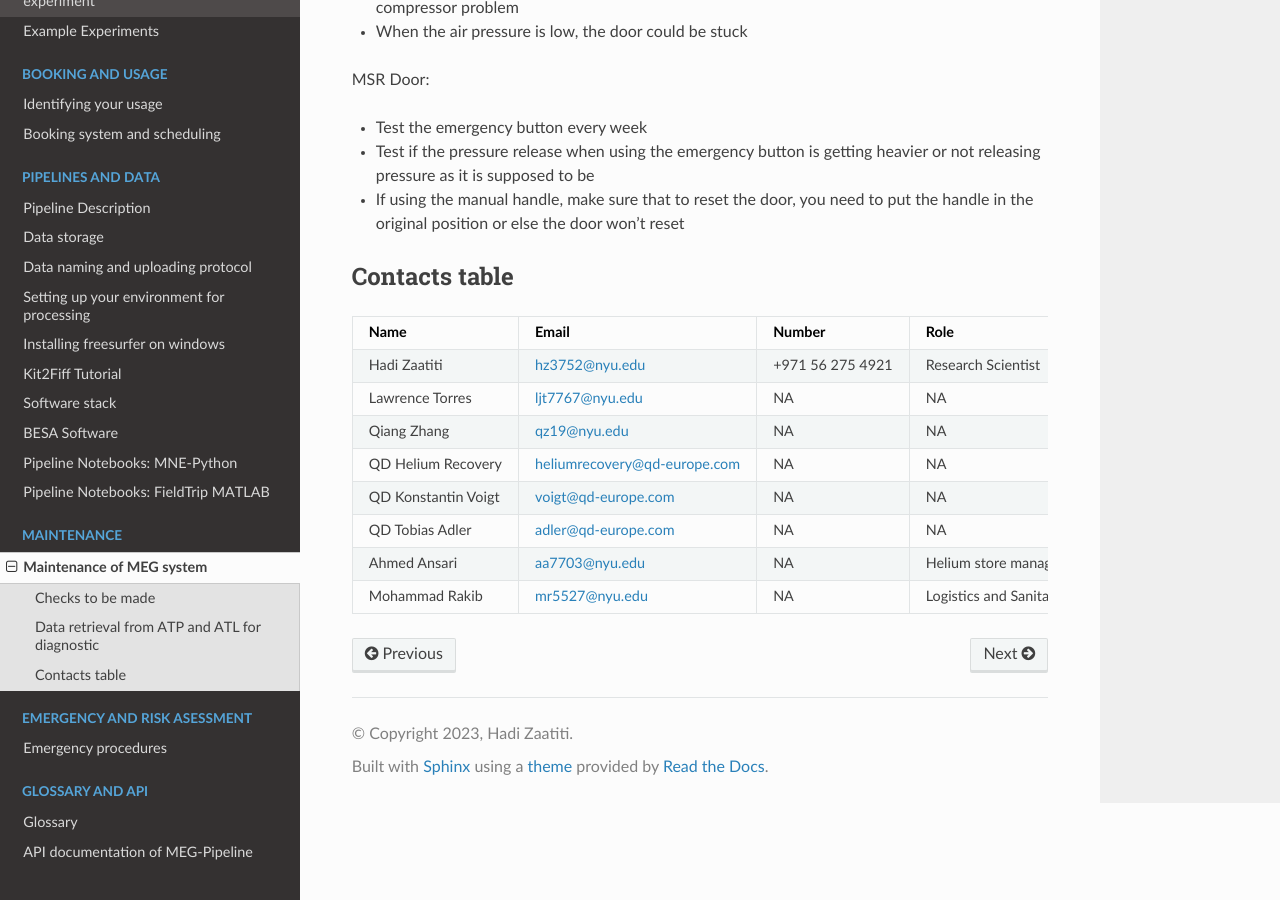
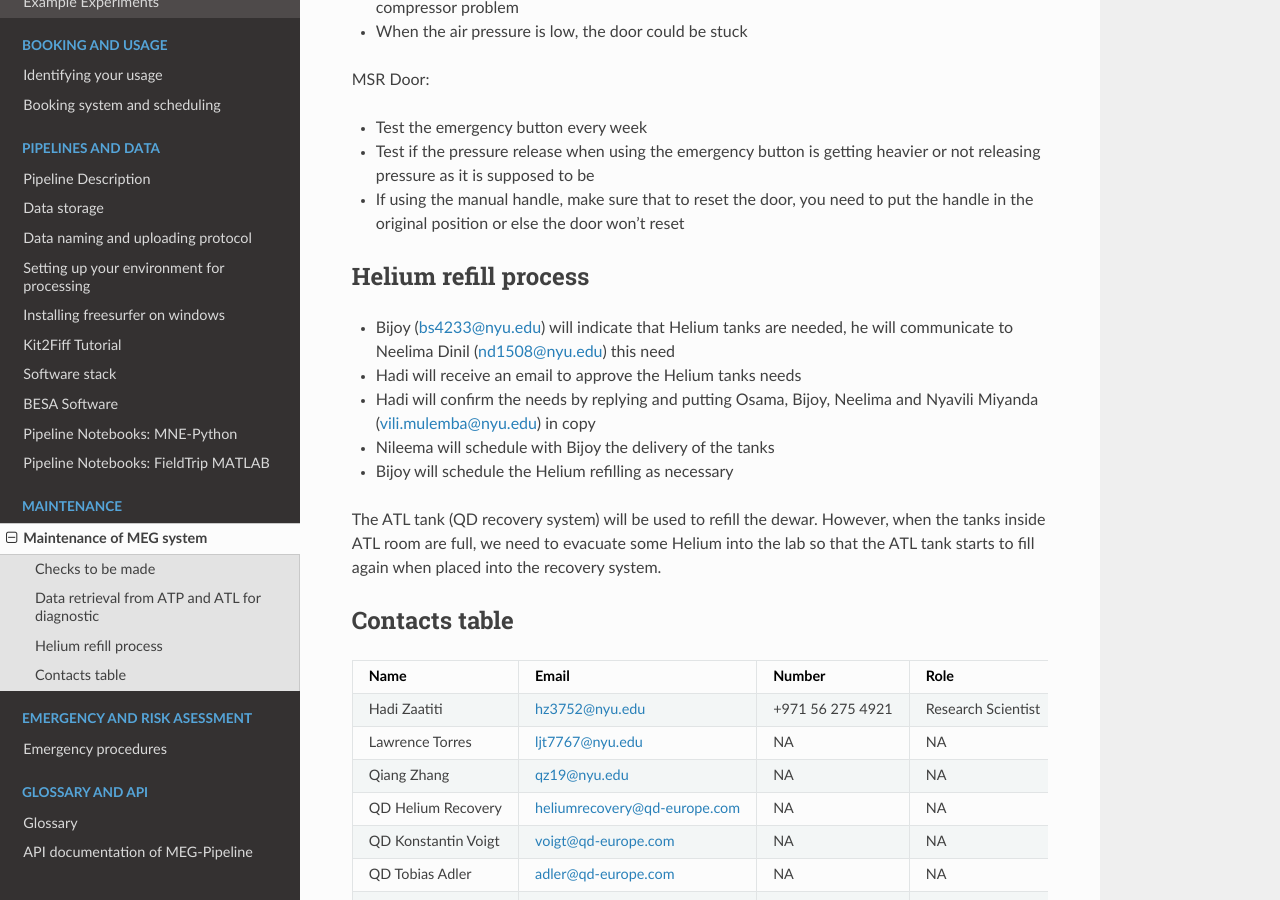
Before and after one commit to hzaatiti-NYU/meg-pipeline, a Sphinx documentation site: the page built from docs/source/5-maintenance/maintenance.rst, in a window 1280 px wide and 900 px high, scrolled down 977 px. Built offline with Sphinx 7.4.7 and the Read the Docs theme 2.0.0, drawn with Linux system fonts in a browser that asks for light colours; pages that are not in the unit, such as notebooks, are missing from menus; some of the changed text lies outside the part shown.

Commit message:
Update maintenance information

```diff
--- a/docs/source/5-maintenance/maintenance.rst
+++ b/docs/source/5-maintenance/maintenance.rst
@@ -46,6 +46,21 @@ MSR Door:
 
 
 
+Helium refill process
+---------------------
+
+- Bijoy (bs4233@nyu.edu) will indicate that Helium tanks are needed, he will communicate to Neelima Dinil (nd1508@nyu.edu) this need
+- Hadi will receive an email to approve the Helium tanks needs
+- Hadi will confirm the needs by replying and putting Osama, Bijoy, Neelima and Nyavili Miyanda (vili.mulemba@nyu.edu) in copy
+- Nileema will schedule with Bijoy the delivery of the tanks
+- Bijoy will schedule the Helium refilling as necessary
+
+
+The ATL tank (QD recovery system) will be used to refill the dewar. However, when the tanks inside ATL room are full, we need to evacuate some Helium into the lab
+so that the ATL tank starts to fill again when placed into the recovery system.
+
+
+
 Contacts table
 --------------
 
```
